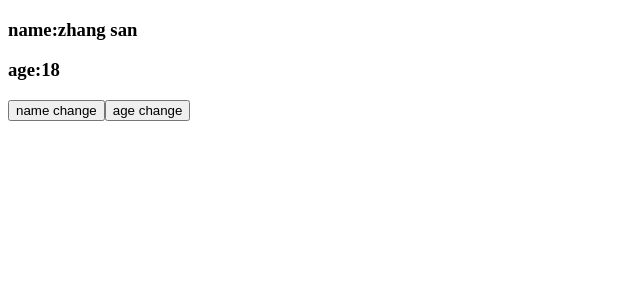
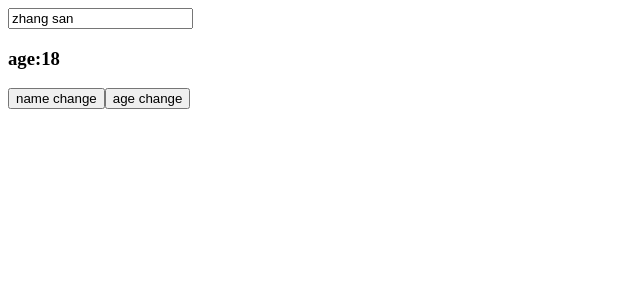
Before and after one commit to tengwenjie/my-vuejs, a Vue app: page / in a window 1280 px wide. Shown: the top 300 px of the page, without its empty margins (0-640 px from the left). Built offline with nearby package versions, Linux system fonts and the light colour scheme.

Commit message:
watch practice

```diff
--- a/src/components/DemoItem.vue
+++ b/src/components/DemoItem.vue
@@ -1,5 +1,5 @@
 <template>
-  <h3>name:{{ person.name }}</h3>
+  <input type="text" v-model="person.name"/>
   <h3>age:{{ person.age }}</h3>
   <button @click="person.name+='*'">name change</button>
   <button @click="person.age++">age change</button>
@@ -14,7 +14,11 @@ export default {
       age: 18,
     });
 
-    watch(person,(newValue,oldValue)=>{
+    // watch(person,(newValue,oldValue)=>{
+    //   console.log(newValue,oldValue)
+    // })
+
+    watch(()=>person.name,(newValue,oldValue)=>{
       console.log(newValue,oldValue)
     })
     return { person};
```
